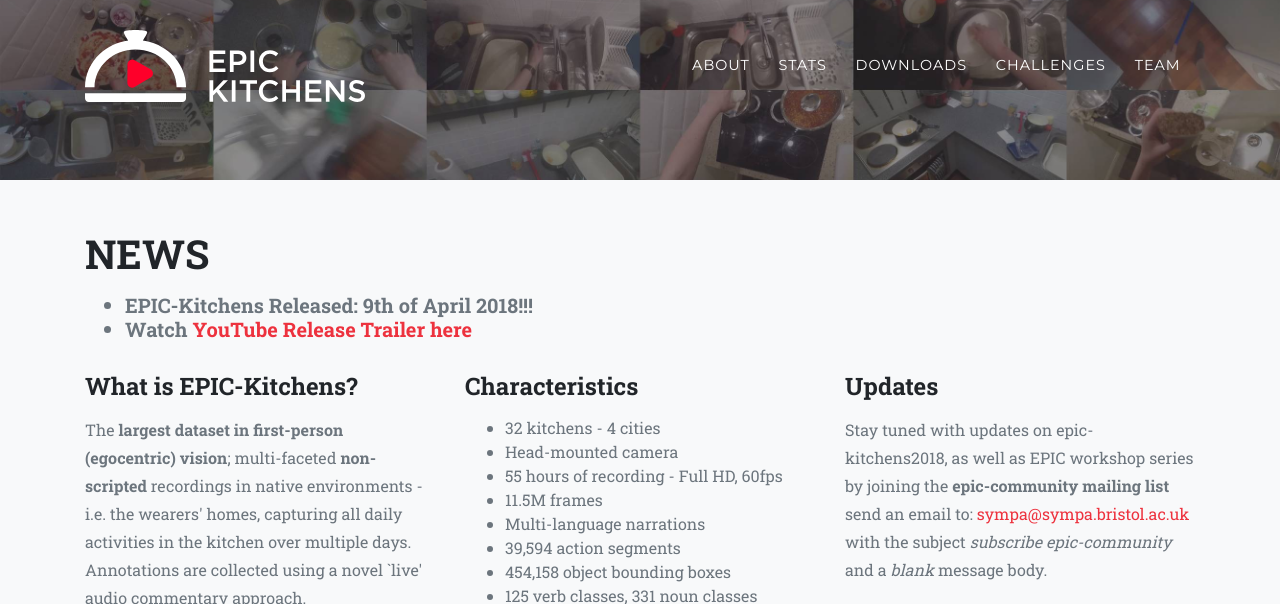
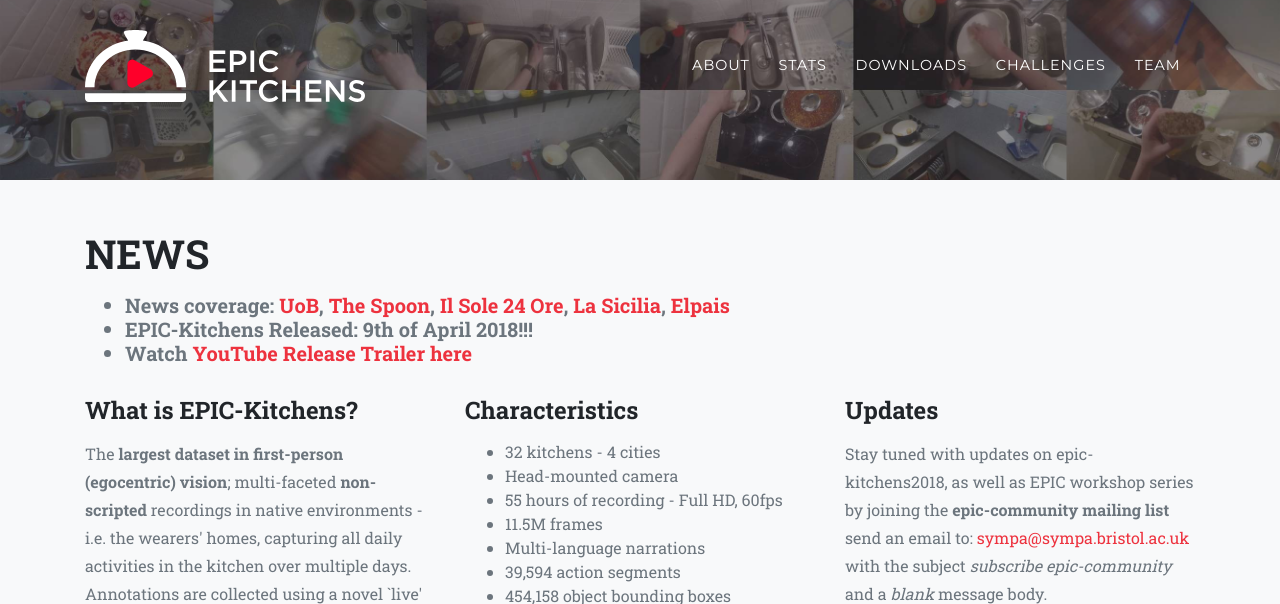
Before and after one commit to epic-kitchens/epic-kitchens.github.io, a Jekyll site: the page built from 2018.html, in a window 1280 px wide and 900 px high, cut to the strip 0-604 px from the top of the window. Built offline with Jekyll 4.4.1, drawn with Linux system fonts in a browser that asks for light colours; some web fonts are replaced; a script that is not in the unit is left out.

Commit message:
NewsCoverage

```diff
--- a/2018.html
+++ b/2018.html
@@ -12,6 +12,7 @@
         <h2 class="section-heading text-uppercase">News</h2>
         <h5 class="text-muted" style="text-align:left;">
           <ul>
+              <li>News coverage: <a href="http://www.bristol.ac.uk/news/2018/april/epic-kitchens.html">UoB</a>, <a href="https://thespoon.tech/how-an-obscure-academic-project-may-have-just-started-a-kitchen-robot-revolution/">The Spoon</a>, <a href="http://nova.ilsole24ore.com/esperienze/dataset-in-prima-persona/">Il Sole 24 Ore</a>, <a href="http://www.lasicilia.it/news/tech/160460/deep-learning-e-il-dataset-in-prima-persona-come-le-macchine-riconoscono-le-interazioni-umane.html">La Sicilia</a>, <a href="https://retina.elpais.com/retina/2018/05/16/tendencias/1526475854_896892.html">Elpais</a></li>
               <li>EPIC-Kitchens Released: 9th of April 2018!!!</li>
               <li>Watch <a href="https://youtu.be/Dj6Y3H0ubDw" target="_blank">YouTube Release Trailer here</a></li>
           </ul>
```
